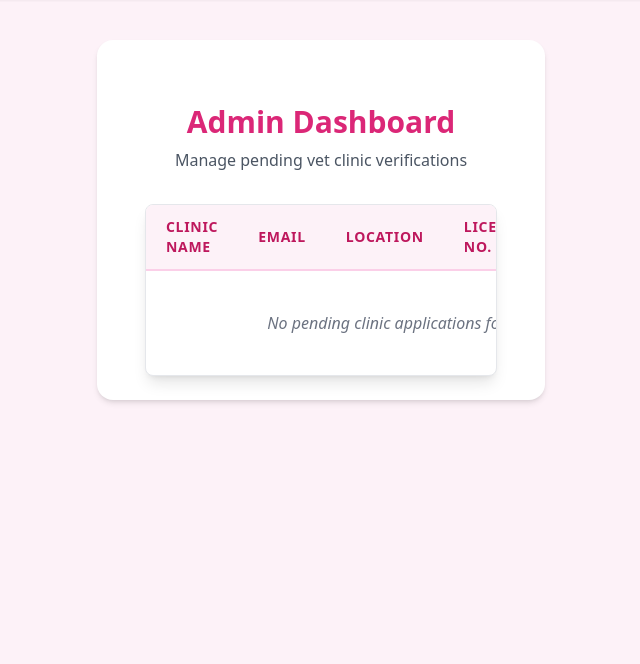
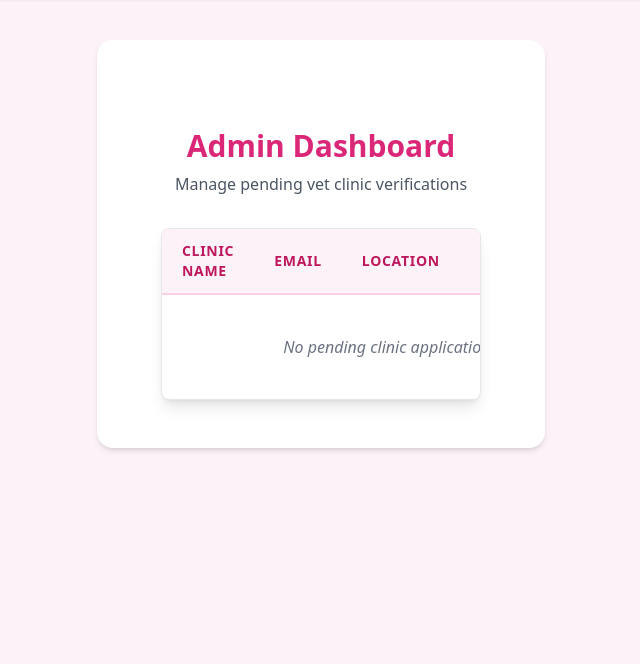
Before and after one commit to sritipeach1/pet-care-vet-connect, a Flask app: page /admin_dashboard in a window 1280 px wide. Shown: the part 64-728 px from the top of the page, without its empty margins (319-959 px from the left). Run offline with Flask 3, Linux system fonts and the light colour scheme; a user stored in the database is signed in; data comes from the database, SQL or seed files in the repository; some libraries are stand-ins or nearby versions.

Commit message:
fixed admin dashboard subpanel layout

```diff
--- a/templates/admin_dashboard.html
+++ b/templates/admin_dashboard.html
@@ -1,7 +1,7 @@
 {% extends "base.html" %}
 
 {% block content %}
-<div class="max-w-7xl mx-auto mt-10 px-4">
+<div class="max-w-7xl mx-auto mt-10 px-8 py-6">
     <div class="mb-8 text-center">
         <h2 class="text-3xl font-bold text-pink-600">Admin Dashboard</h2>
         <p class="text-gray-600 mt-2">Manage pending vet clinic verifications</p>
```
